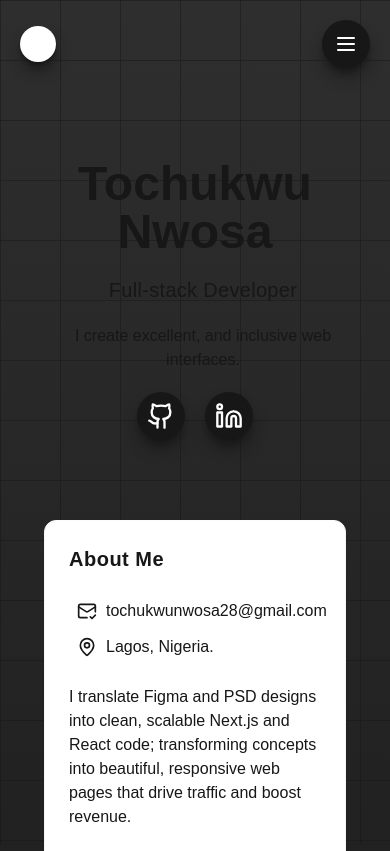
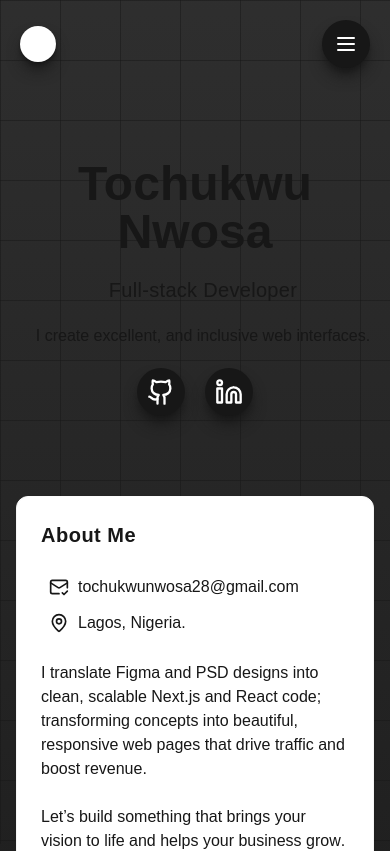
Before and after one commit to tochukwunwosa/tochukwu-nwosa, a Next.js app: page / in a window 390 px wide. Shown: the top 851 px of the page. Built offline with nearby package versions, Linux system fonts and the light colour scheme; a web font is replaced by a local one.

Commit message:
feat: Improve the layout

```diff
--- a/components/hero-section.tsx
+++ b/components/hero-section.tsx
@@ -22,7 +22,7 @@ export default function HeroSection() {
       animate="visible"
       id='about'
       aria-label='About Tochukwu Nwosa.'
-      className="px-7 pb-5 pt-40 lg:px-14 relative overflow-hidden"
+      className=" pb-5 pt-40 lg:px-14 relative overflow-hidden"
     >
 
       {/* White Overlay */}
--- a/components/projects.tsx
+++ b/components/projects.tsx
@@ -38,7 +38,10 @@ export default function Projects() {
         <motion.h2
           variants={fadeUp}
           custom={1}
-          className="text-4xl md:text-5xl font-title font-semibold mb-12 text-center">Featured Projects</motion.h2>
+          className="text-4xl md:text-5xl font-title font-semibold mb-12 text-center"
+        >
+          Featured Projects
+        </motion.h2>
         {/* projects card */}
         <motion.div
           variants={fadeUp}
```
